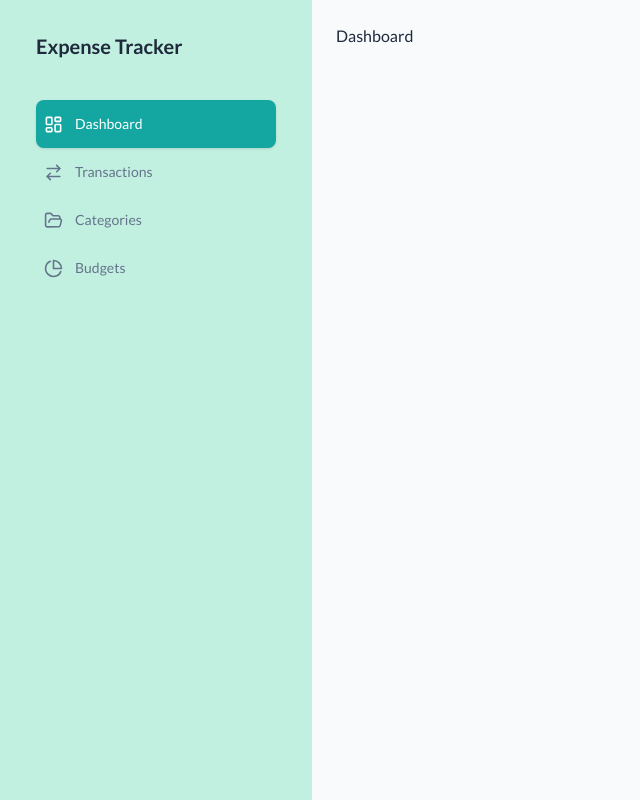
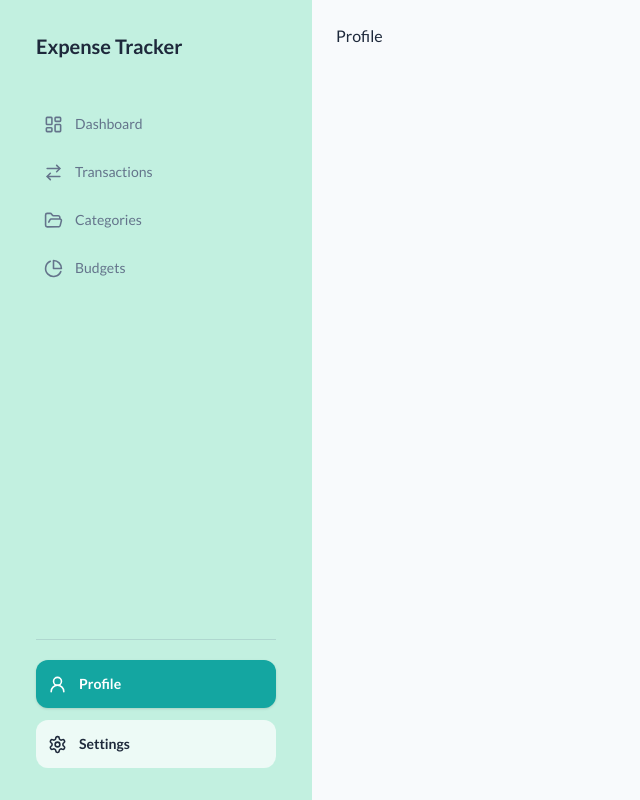
Before and after one commit to Kod-19/expense_tracker, a React (Vite) app in the folder client/: page /profile in a window 1280 px wide. Before the commit this address led to /. Shown: the whole page, without its empty margins (0-640 px from the left). Built offline with nearby package versions, Linux system fonts and the light colour scheme.

Commit message:
feat: add Profile page and update Sidebar navigation

```diff
--- a/client/src/App.jsx
+++ b/client/src/App.jsx
@@ -4,6 +4,7 @@ import Sidebar from './components/Sidebar'
 import Budgets from './pages/Budgets'
 import Categories from './pages/Categories'
 import Dashboard from './pages/Dashboard'
+import Profile from './pages/Profile'
 import Settings from './pages/Settings'
 import Transactions from './pages/Transactions'
 
@@ -17,6 +18,7 @@ const App = () => {
           <Route path="/transactions" element={<Transactions />} />
           <Route path="/categories" element={<Categories />} />
           <Route path="/budgets" element={<Budgets />} />
+          <Route path="/profile" element={<Profile />} />
           <Route path="/settings" element={<Settings />} />
           <Route path="*" element={<Navigate to="/" replace />} />
         </Routes>
--- a/client/src/components/Sidebar.jsx
+++ b/client/src/components/Sidebar.jsx
@@ -1,10 +1,10 @@
 import {
-  CreditCard,
   ArrowRightLeft,
   FolderOpen,
   LayoutDashboard,
   PieChart,
   Settings,
+  UserRound,
 } from 'lucide-react'
 import { NavLink } from 'react-router-dom'
 
@@ -32,14 +32,27 @@ const Sidebar = () => {
     },
   ]
 
+  const bottomLinks = [
+    {
+      name: 'Profile',
+      navLink: '/profile',
+      icon: UserRound,
+    },
+    {
+      name: 'Settings',
+      navLink: '/settings',
+      icon: Settings,
+    },
+  ]
+
   return (
     <div className="flex w-78 flex-col bg-mint px-9 py-8">
-        <p className="text-xl font-bold text-text mb-10">
-          Expense Tracker
-        </p>
+      <a href='/' className="mb-10 text-xl font-bold text-text">
+        Expense Tracker
+      </a>
 
-      <nav className="">
-        <ul className="">
+      <nav className="flex-1">
+        <ul>
           {navLinks.map((link) => {
             const Icon = link.icon
 
@@ -66,8 +79,31 @@ const Sidebar = () => {
         </ul>
       </nav>
 
-      <div className="">
+      <div className="mt-10 border-t border-muted/20 pt-5">
+        <ul className="space-y-3">
+          {bottomLinks.map((link) => {
+            const Icon = link.icon
 
+            return (
+              <li key={link.name}>
+                <NavLink
+                  to={link.navLink}
+                  className={({ isActive }) =>
+                    [
+                      'flex h-12 items-center gap-3 rounded-xl px-3 text-sm font-semibold transition',
+                      isActive
+                        ? 'bg-teal text-surface shadow-sm'
+                        : 'bg-surface/70 text-text hover:bg-surface hover:text-muted',
+                    ].join(' ')
+                  }
+                >
+                  <Icon size={19} />
+                  {link.name}
+                </NavLink>
+              </li>
+            )
+          })}
+        </ul>
       </div>
     </div>
   )
--- a/client/src/index.css
+++ b/client/src/index.css
@@ -5,7 +5,7 @@
 @theme {
   --font-sans: 'Lato', sans-serif;
 
-  --color-primary: #2664EB;
+  --color-primary: #2663EB;
   --color-teal: #14A6A1;
   --color-mint: #C2F0E0;
   --color-success: #29A86E;
--- /dev/null
+++ b/client/src/pages/Profile.jsx
@@ -0,0 +1,9 @@
+import React from 'react'
+
+const Profile = () => {
+  return (
+    <div>Profile</div>
+  )
+}
+
+export default Profile
```
